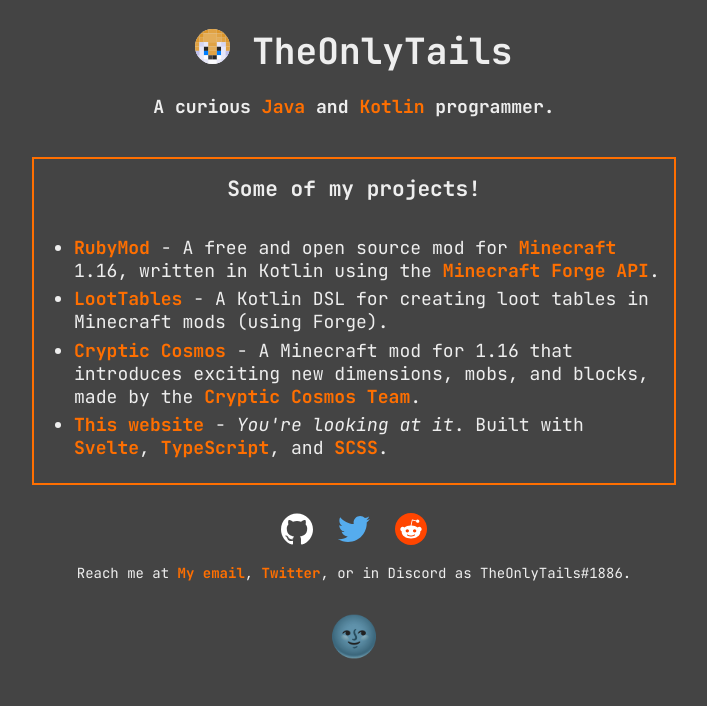
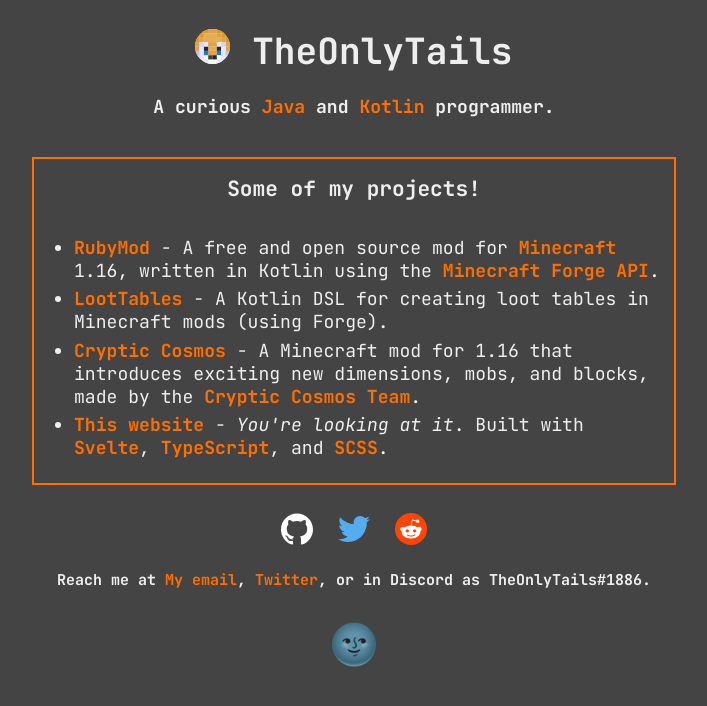
Before and after one commit to TheOnlyTails/theonlytails.com, a Svelte app: page / in a window 1280 px wide. Shown: the top 706 px of the page, without its empty margins (286-993 px from the left). Built offline with nearby package versions, Linux system fonts and the light colour scheme.

Commit message:
Made some improvements to accessibility.

```diff
--- a/public/style/links.css
+++ b/public/style/links.css
@@ -47,13 +47,12 @@
 img.social {
   transition: transform 0.2s;
 }
-
 img.social:hover {
   transform: scale(0.8);
 }
 
 #reach-out {
-	font-size: 14px;
+  margin-top: 20px;
   margin-bottom: 30px;
 }
 
@@ -63,7 +62,6 @@
   text-decoration: none;
   color: #ff6f00;
 }
-
 a:visited {
   transition: transform, 0.3s;
   text-decoration: none;
--- a/public/style/style.css
+++ b/public/style/style.css
@@ -52,7 +52,7 @@
 }
 
 #reach-out {
-  font-size: 14px;
+  margin-top: 20px;
   margin-bottom: 30px;
 }
 
--- a/public/style/style.scss
+++ b/public/style/style.scss
@@ -57,6 +57,6 @@
 
 // Makes sure my make-shift footer still looks good
 #reach-out {
-	font-size: 14px;
+	margin-top: 20px;
 	margin-bottom: 30px;
 }
--- a/src/App.svelte
+++ b/src/App.svelte
@@ -54,20 +54,6 @@
 	]
 </script>
 
-<style global lang="scss">
-	#theme-switch {
-		/* styles the icon */
-		font-size: 2.2em;
-		display: flex;
-		align-items: center;
-		flex-direction: column;
-		justify-content: center;
-		cursor: pointer;
-		border: none;
-		background-color: inherit;
-	}
-</style>
-
 <main id="page" style="background-color: {backgroundColor}; color: {textColor}">
 	<h1 id="title" transition:fade={{duration: 300}}>
 		<!--suppress HtmlUnknownTarget -->
@@ -99,10 +85,25 @@
 		{/each}
 	</div>
 
-	<p id="reach-out">
+	<h5 id="reach-out">
 		Reach me at <a href="mailto:theonlytails@theonlytails.com">My email</a>, <a
 			href="https://twitter.com/the_only_tails">Twitter</a>, or in Discord as TheOnlyTails#1886.
-	</p>
+	</h5>
 
-	<button id="theme-switch" on:click={() => isDark.update(value => !value)}>{$isDark ? "🌚" : "🌝"}</button>
+	<button aria-hidden="true" aria-label="Dark mode switch" id="theme-switch"
+	        on:click={() => isDark.update(value => !value)}>{$isDark ? "🌚" : "🌝"}</button>
 </main>
+
+<style lang="scss">
+	// styles the icon
+	#theme-switch {
+		font-size: 2.2em;
+		display: flex;
+		align-items: center;
+		flex-direction: column;
+		justify-content: center;
+		cursor: pointer;
+		border: none;
+		background-color: inherit;
+	}
+</style>
```
Lines whose indentation alone changed are shown as unchanged.
